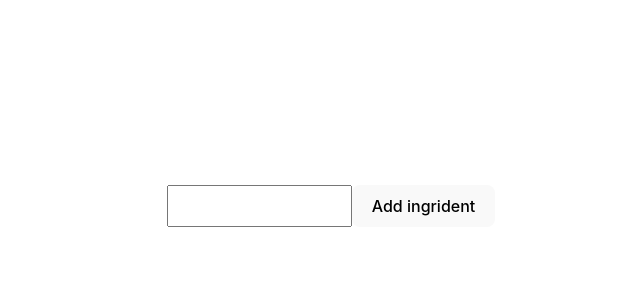
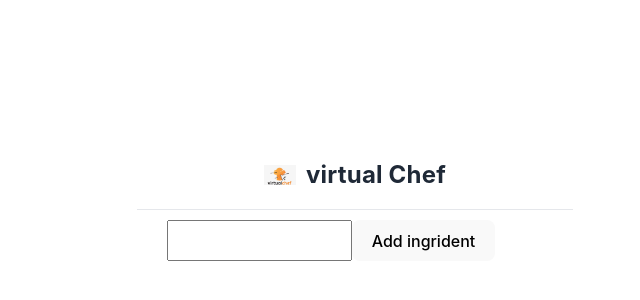
Before and after one commit to vivek-Prajapati011/virtual-chef, a React (Vite) app: page / in a window 1280 px wide. Shown: the part 194-494 px from the top of the page, without its empty margins (309-949 px from the left). Built offline with nearby package versions, Linux system fonts and the light colour scheme.

Commit message:
set logog

```diff
--- a/src/component/Header.jsx
+++ b/src/component/Header.jsx
@@ -1,5 +1,15 @@
 import React from "react";
+import logo from "../assets/chef.jpg"
 const Header = () => {
-
-}
-export default Header
+  return (
+    <>
+    <header>
+      <div className="brand">
+        <img src={logo} alt="Chef  logo" className="brand__logo" />
+        <span className="brand__name">virtual Chef</span>
+      </div>
+    </header>
+    </>
+  );
+};
+export default Header;
```
